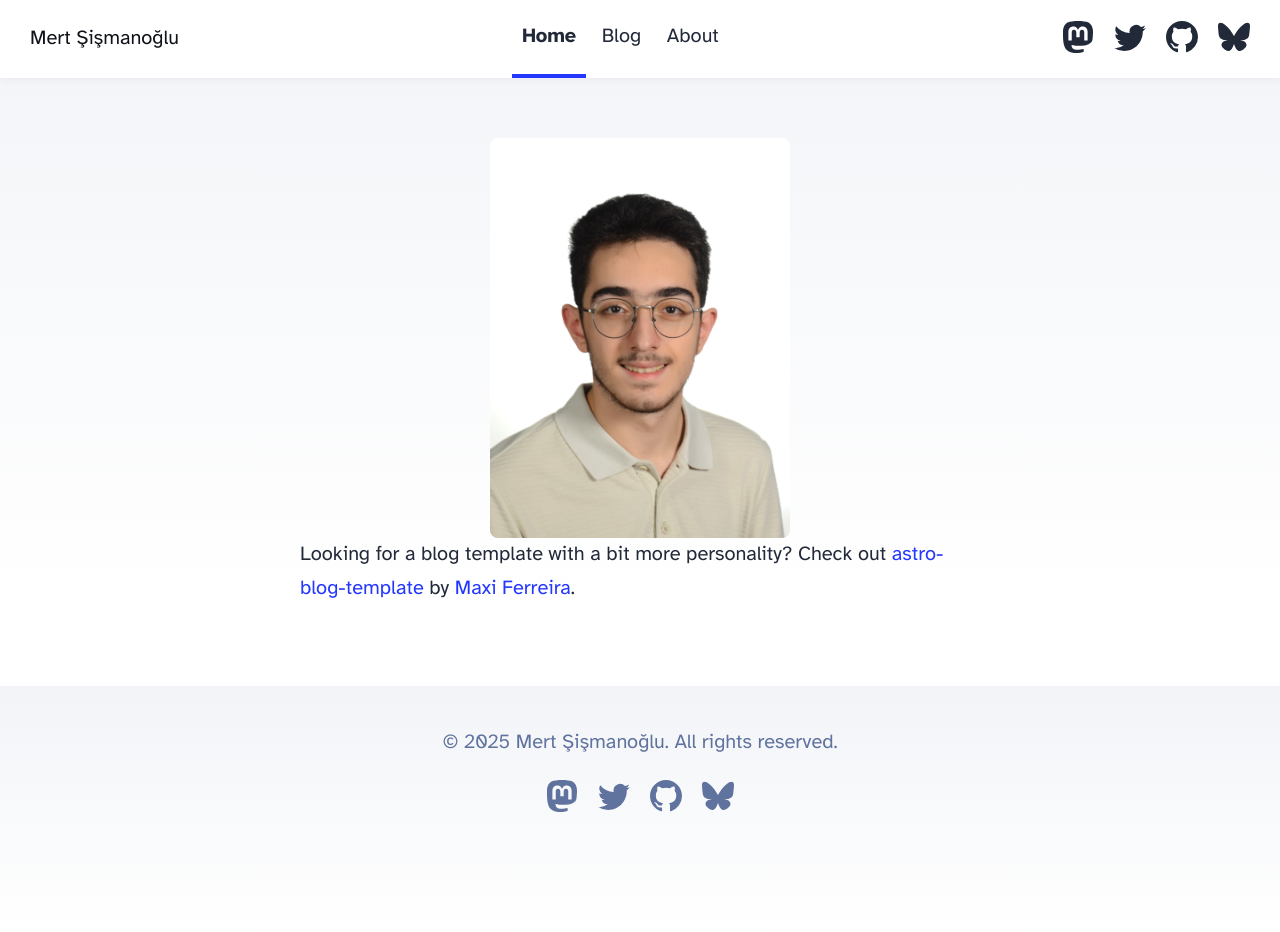
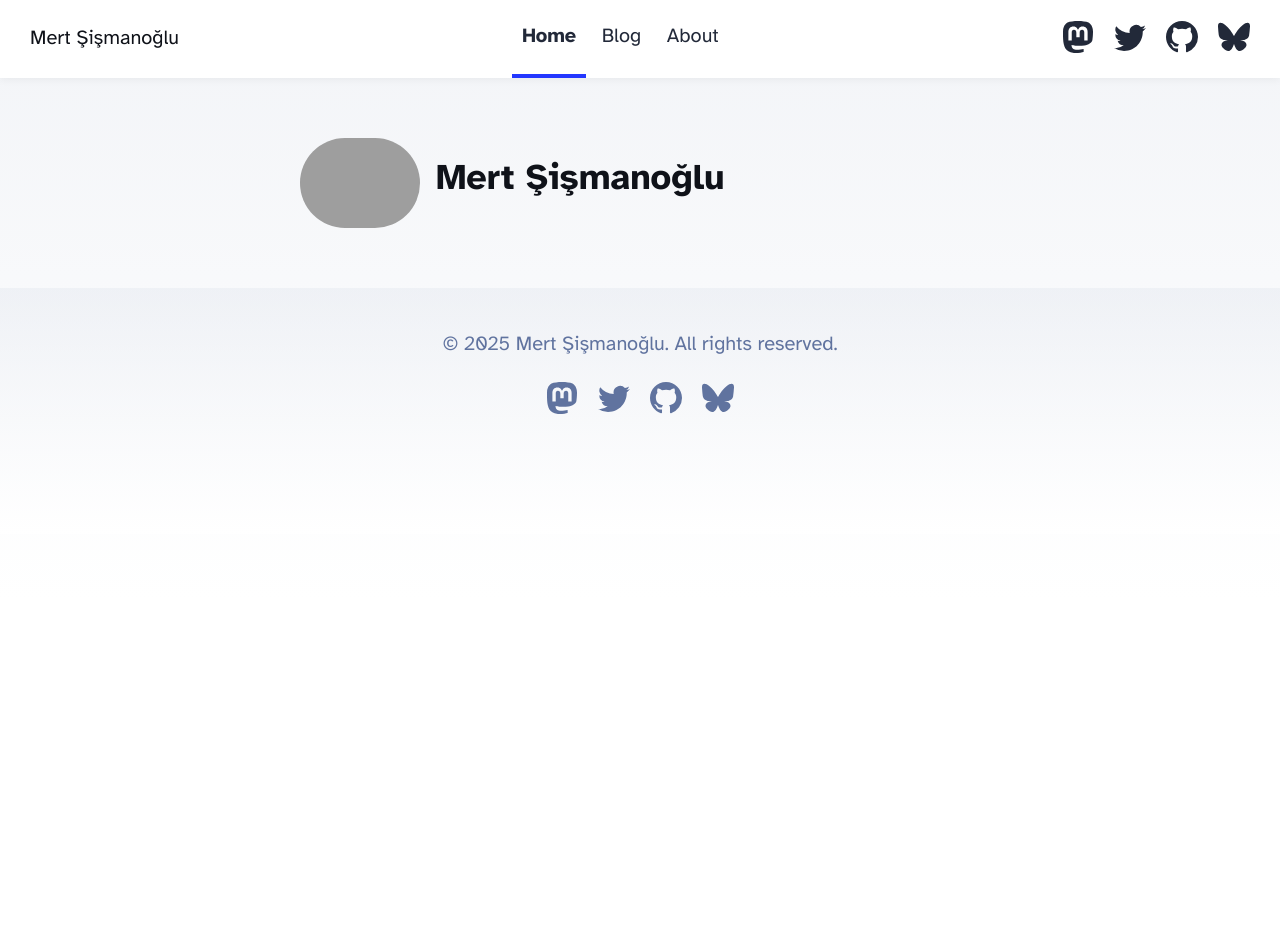
Before and after one commit to mertssmnoglu/mertsismanoglu.com, an Astro site: page / in a window 1280 px wide. After the commit the page ends 800 px from the top, so only its background shows below. Built offline with nearby package versions, Linux system fonts and the light colour scheme; Astro itself is replaced by a stand-in of ours; grey boxes are pictures that could not be loaded.

Commit message:
feat: update profile section with new image and heading
Signed-off-by: Mert Şişmanoğlu <mertssmnoglu@gmail.com>

```diff
--- a/src/pages/index.astro
+++ b/src/pages/index.astro
@@ -13,13 +13,15 @@ import { SITE_DESCRIPTION, SITE_TITLE } from '../consts'
 	<body>
 		<Header />
 		<main>
-			<img width="300px" class="mx-auto justify-center border-radius-3" src="photos/mert_sismanoglu-formal.jpg" alt="Mert Şişmanoğlu Profile Picture" />
-			<p>
-				Looking for a blog template with a bit more personality? Check out <a
-					href="https://github.com/Charca/astro-blog-template"
-					>astro-blog-template
-				</a> by <a href="https://twitter.com/Charca">Maxi Ferreira</a>.
-			</p>
+			<div class="flex items-center gap-4 justify-start">
+				<img
+					width="120px"
+					class="rounded-full aspect-auto"
+					src="photos/mert_sismanoglu-formal_square.jpg"
+					alt="Mert Şişmanoğlu Profile Picture"
+				/>
+				<h1 class="text-3xl md:text-4xl font-bold text-primary">Mert Şişmanoğlu</h1>
+			</div>
 		</main>
 		<Footer />
 	</body>
```
